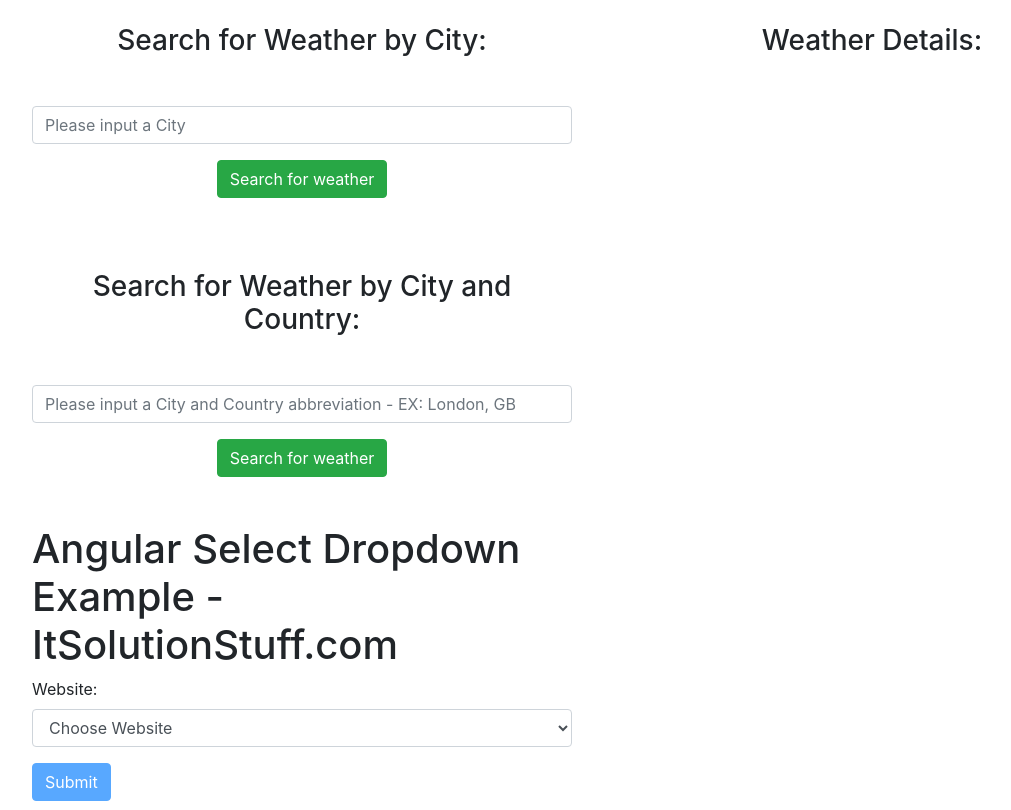
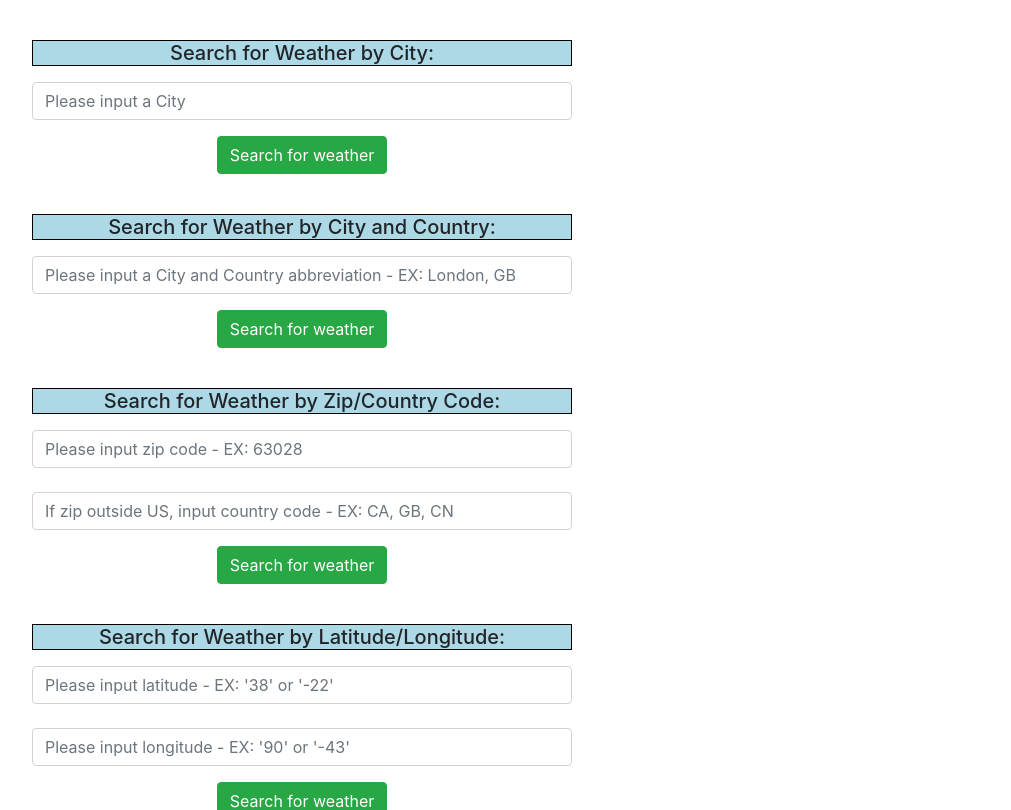
Before and after one commit to bradford-scott/angular-weather-app, an Angular app: page / in a window 1280 px wide. Shown: the top 810 px of the page, without its empty margins (53-1064 px from the left). Built offline with nearby package versions, Linux system fonts and the light colour scheme.

Commit message:
wrapped up zip/country implementation and addid basic styling

```diff
--- a/src/app/openweathermap.service.ts
+++ b/src/app/openweathermap.service.ts
@@ -23,11 +23,17 @@ export class OpenweathermapService {
     );
   }
 
-  getWeatherByZipcode(values) {
+  getWeatherByZip(values) {
     return this.http.get(
-      'https://api.openweathermap.org/data/2.5/weather?zip=' + values.zipCode + ',' + values.countryCode + '&appid={API key}'
-      // 'https://api.openweathermap.org/data/2.5/weather?lat=' + values.locationByLat + '&lon=' + values.locationByLon +
-      // '&units=imperial&appid=cf002751564a4c78f5f7ed479f1b9ba3'
+      'https://api.openweathermap.org/data/2.5/weather?zip=' + values.locationByZip +
+      '&units=imperial&appid=cf002751564a4c78f5f7ed479f1b9ba3'
+    );
+  }
+
+  getWeatherByZipAndCountry(values) {
+    return this.http.get(
+      'https://api.openweathermap.org/data/2.5/weather?zip=' + values.locationByZip + ',' + values.locationByCountry +
+      '&units=imperial&appid=cf002751564a4c78f5f7ed479f1b9ba3'
     );
   }
 
--- a/src/app/weather/weather.component.css
+++ b/src/app/weather/weather.component.css
@@ -0,0 +1,6 @@
+h5 {
+  border-style: solid;
+  border-width: 1px;
+  border-color: black;
+  background: lightblue;
+}
--- a/src/app/weather/weather.component.html
+++ b/src/app/weather/weather.component.html
@@ -1,11 +1,10 @@
 <div class="container">
   <div class="row">
     <div class="col-md-6">
-
-      <h3 class="text-center my-4">Search for Weather by City:</h3>
       <form [formGroup]="cityWeatherSearch" (ngSubmit)="sendCityToOpenWeatherMap(cityWeatherSearch.value)">
         <div class="form-group">
           <label for="weatherLocationByCity"></label>
+          <h5 class="text-center my-3">Search for Weather by City:</h5>
           <input
             class="form-control"
             type="text"
@@ -22,13 +21,10 @@
         </div>
       </form>
 
-      <br>
-      <br>
-
-      <h3 class="text-center my-4">Search for Weather by City and Country:</h3>
       <form [formGroup]="cityCountryWeatherSearch" (ngSubmit)="sendCityStateToOpenWeatherMap(cityCountryWeatherSearch.value)">
         <div class="form-group">
           <label for="weatherLocationByCityAndCountry"></label>
+          <h5 class="text-center my-3">Search for Weather by City and Country:</h5>
           <input
             class="form-control"
             type="text"
@@ -45,33 +41,39 @@
         </div>
       </form>
 
-      <br>
-      <br>
-      <h1>Angular Select Dropdown Example - ItSolutionStuff.com</h1>
+      <form [formGroup]="zipCountryForm" (ngSubmit)="sendZipAndCountryToOpenWeatherMap(zipCountryForm)">
+        <div class="form-group">
+          <label for="locationByZip"></label>
+          <h5 class="text-center my-3">Search for Weather by Zip/Country Code:</h5>
+          <input
+            class="form-control"
+            type="text"
+            id="locationByZip"
+            aria-describedby="weatherLocation"
+            placeholder="Please input zip code - EX: 63028"
+            formControlName="locationByZip"
+          />
+          <label for="locationByCountry"></label>
+          <input
+            class="form-control"
+            type="text"
+            id="locationByCountry"
+            aria-describedby="weatherLocation"
+            placeholder="If zip outside US, input country code - EX: CA, GB, CN"
+            formControlName="locationByCountry"
+          />
+        </div>
+        <div class="text-center">
+          <button type="submit" class="btn btn-success btn-md">
+            Search for weather
+          </button>
+        </div>
+      </form>
 
-      <form [formGroup]="form" (ngSubmit)="submit()">
-
+      <form [formGroup]="latAndLonForm" (ngSubmit)="sendLatAndLonToOpenWeatherMap(latAndLonForm)">
         <div class="form-group">
-          <label for="website">Website:</label>
-          <select formControlName="website" class="form-control">
-            <option disabled>Select Website</option>
-            <option>Choose Website</option>
-            <option *ngFor="let web of websiteList">{{web}}</option>
-          </select>
-          <div *ngIf="f.website.touched && f.website.invalid" class="alert alert-danger">
-            <div *ngIf="f.website.errors.required">Name is required.</div>
-          </div>
-        </div>
-
-        <button class="btn btn-primary" type="submit" [disabled]="!form.valid">Submit</button>
-      </form>
-      <br>
-      <br>
-
-      <h3 class="text-center my-4">Search for Weather by Latitude/Longitude:</h3>
-      <form [formGroup]="latAndLonForm" (ngSubmit)="sendLatAndLonToOpenWeatherMap(latAndLonForm)">
-        <div>
           <label for="locationByLat"></label>
+          <h5 class="text-center my-3">Search for Weather by Latitude/Longitude:</h5>
           <input
             class="form-control"
             type="number"
@@ -80,9 +82,6 @@
             placeholder="Please input latitude - EX: '38' or '-22'"
             formControlName="locationByLat"
           />
-        </div>
-
-        <div>
           <label for="locationByLon"></label>
           <input
             class="form-control"
@@ -93,19 +92,17 @@
             formControlName="locationByLon"
           />
         </div>
-
-        <br>
         <div class="text-center">
           <button type="submit" class="btn btn-success btn-md">
             Search for weather
           </button>
         </div>
       </form>
+    </div>
 
-    </div>
-    <div class="col-md-6">
-      <h3 class="text-center my-4">Weather Details:</h3>
+    <div class="col-md-6" style="float:right;margin:auto;">
       <div *ngIf="this.weatherData">
+        <h5 class="text-center my-4">Weather Details:</h5>
       <p class="text-center">
         Current weather conditions: {{ this.weatherData.weather[0].description
         }}
--- a/src/app/weather/weather.component.ts
+++ b/src/app/weather/weather.component.ts
@@ -14,41 +14,13 @@ export class WeatherComponent implements OnInit {
 
   latAndLonForm = new FormGroup({
     locationByLat: new FormControl(''),
-    locationByLon: new FormControl(''),
+    locationByLon: new FormControl('')
   });
 
-  websiteList: any = ['AF', 'AX', 'AL', 'DZ', 'AS', 'AD', 'AO', 'AI', 'AQ', 'AG',
-    'AR', 'AM', 'AW', 'AU', 'AT', 'AZ', 'BH', 'BS', 'BD', 'BB', 'BY', 'BE', 'BZ',
-    'BJ', 'BM', 'BT', 'BO', 'BQ', 'BA', 'BW', 'BV', 'BR', 'IO', 'BN', 'BG', 'BF',
-    'BI', 'KH', 'CM', 'CA', 'CV', 'KY', 'CF', 'TD', 'CL', 'CN', 'CX', 'CC', 'CO',
-    'KM', 'CG', 'CD', 'CK', 'CR', 'CI', 'HR', 'CU', 'CW', 'CY', 'CZ', 'DK', 'DJ',
-    'DM', 'DO', 'EC', 'EG', 'SV', 'GQ', 'ER', 'EE', 'ET', 'FK', 'FO', 'FJ', 'FI',
-    'FR', 'GF', 'PF', 'TF', 'GA', 'GM', 'GE', 'DE', 'GH', 'GI', 'GR', 'GL', 'GD',
-    'GP', 'GU', 'GT', 'GG', 'GN', 'GW', 'GY', 'HT', 'HM', 'VA', 'HN', 'HK', 'HU',
-    'IS', 'IN', 'ID', 'IR', 'IQ', 'IE', 'IM', 'IL', 'IT', 'JM', 'JP', 'JE', 'JO',
-    'KZ', 'KE', 'KI', 'KP', 'KR', 'KW', 'KG', 'LA', 'LV', 'LB', 'LS', 'LR', 'LY',
-    'LI', 'LT', 'LU', 'MO', 'MK', 'MG', 'MW', 'MY', 'MV', 'ML', 'MT', 'MH', 'MQ',
-    'MR', 'MU', 'YT', 'MX', 'FM', 'MD', 'MC', 'MN', 'ME', 'MS', 'MA', 'MZ', 'MM',
-    'NA', 'NR', 'NP', 'NL', 'NC', 'NZ', 'NI', 'NE', 'NG', 'NU', 'NF', 'MP', 'NO',
-    'OM', 'PK', 'PW', 'PS', 'PA', 'PG', 'PY', 'PE', 'PH', 'PN', 'PL', 'PT', 'PR',
-    'QA', 'RE', 'RO', 'RU', 'RW', 'BL', 'SH', 'KN', 'LC', 'MF', 'PM', 'VC', 'WS',
-    'SM', 'ST', 'SA', 'SN', 'RS', 'SC', 'SL', 'SG', 'SX', 'SK', 'SI', 'SB', 'SO',
-    'ZA', 'GS', 'SS', 'ES', 'LK', 'SD', 'SR', 'SJ', 'SZ', 'SE', 'CH', 'SY', 'TW',
-    'TJ', 'TZ', 'TH', 'TL', 'TG', 'TK', 'TO', 'TT' , 'TN', 'TR', 'TM', 'TC', 'TV',
-    'UG', 'UA', 'AE', 'GB', 'US', 'UM', 'UY', 'UZ', 'VU', 'VE', 'VN', 'VG', 'VI',
-    'WF', 'EH', 'YE', 'ZM', 'ZW'];
-
-  form = new FormGroup({
-    website: new FormControl('', Validators.required)
+  zipCountryForm = new FormGroup( {
+    locationByZip: new FormControl(''),
+    locationByCountry: new FormControl('')
   });
-
-  get f() {
-    return this.form.controls;
-  }
-
-  submit() {
-    console.log(this.form.value);
-  }
 
   constructor(
     private formBuilder: FormBuilder,
@@ -89,6 +61,20 @@ export class WeatherComponent implements OnInit {
     this.cityCountryWeatherSearch.reset();
   }
 
+  sendZipAndCountryToOpenWeatherMap(formValues) {
+    if (formValues.locationByCountry === null || formValues.locationByCountry === '') {
+      this.openweathermapService
+        .getWeatherByZip(formValues.value)
+        .subscribe(data => this.weatherData = data);
+    } else {
+      this.openweathermapService
+        .getWeatherByZipAndCountry(formValues.value)
+        .subscribe(data => this.weatherData = data);
+    }
+    console.log(this.weatherData);
+    this.zipCountryForm.reset();
+  }
+
   sendLatAndLonToOpenWeatherMap(formValues) {
     this.openweathermapService
       .getWeatherByLatAndLon(formValues.value)
```
